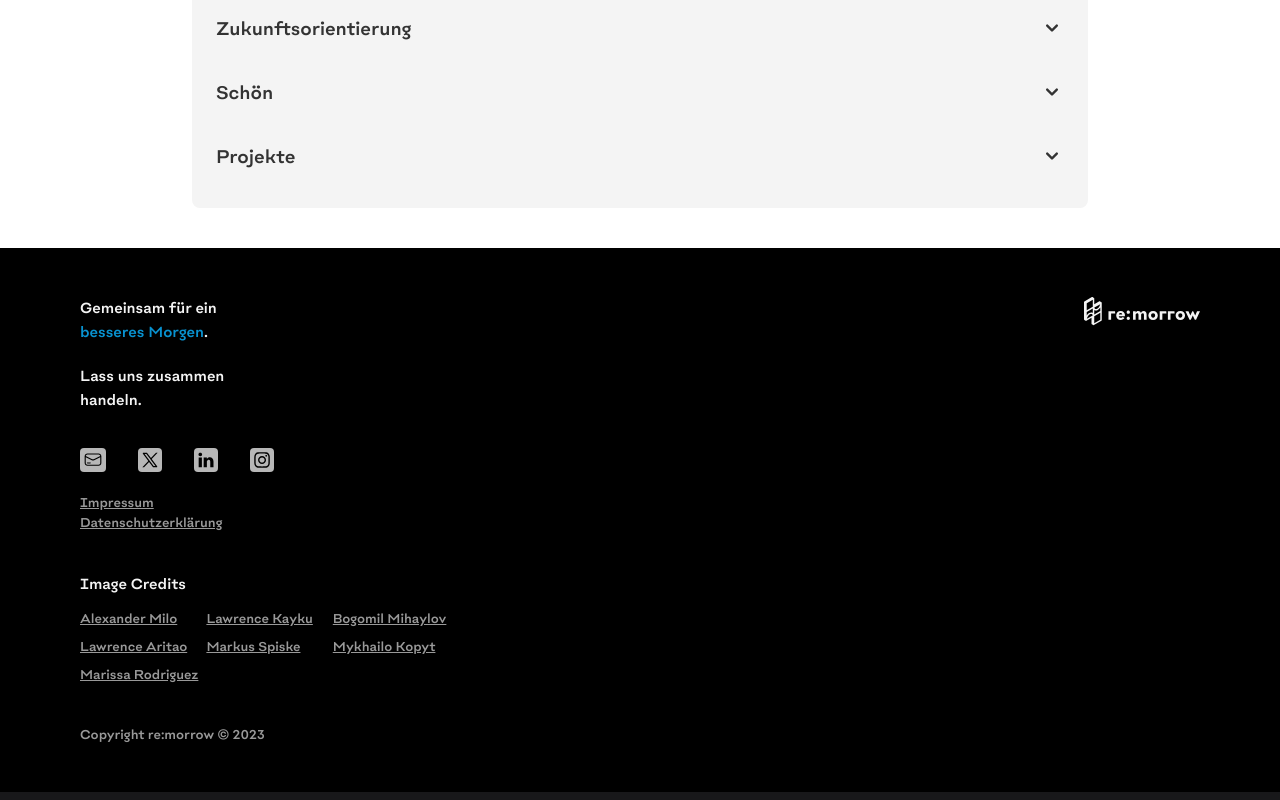
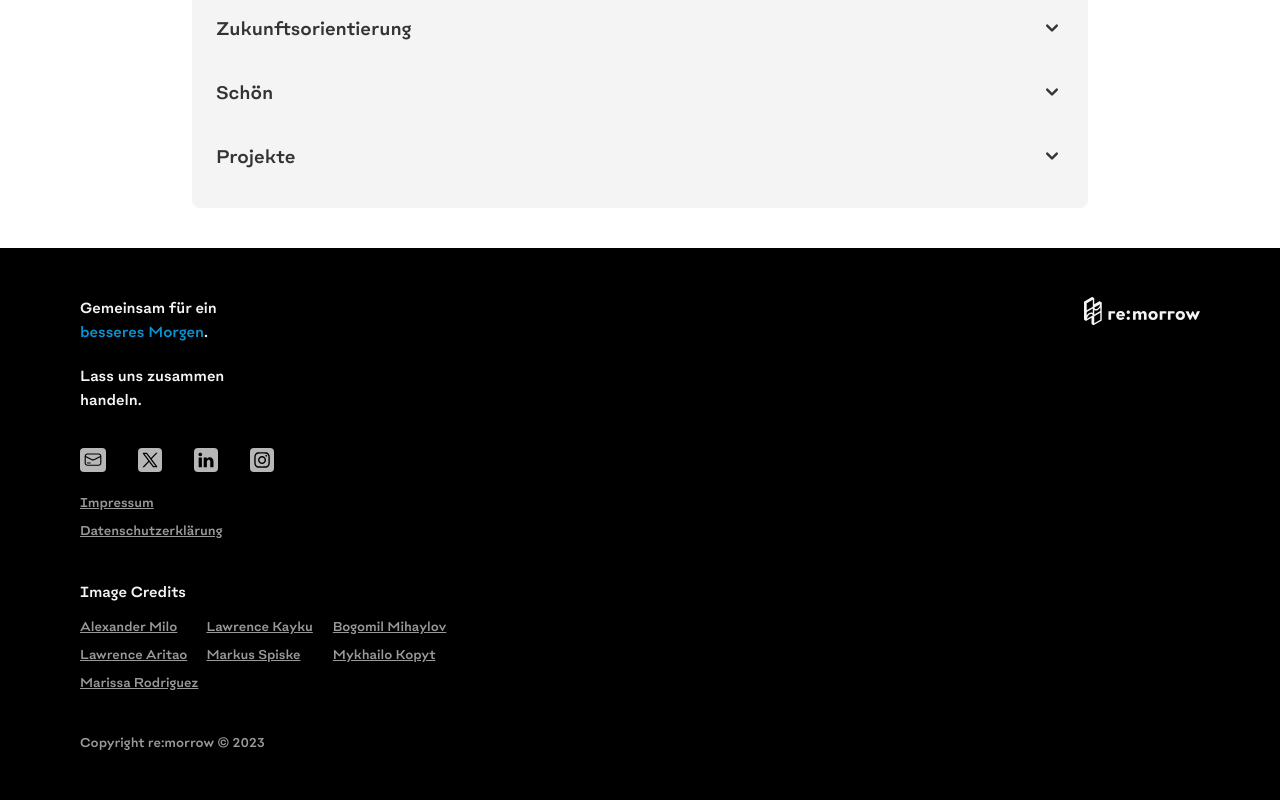
Before and after one commit to maroluke/remorrow, a Vue app: page /glossar in a window 1280 px wide. Shown: the part 652-1452 px from the top of the page. Built offline with nearby package versions, Linux system fonts and the light colour scheme.

Commit message:
style: add gap

```diff
--- a/src/components/AppFooter.vue
+++ b/src/components/AppFooter.vue
@@ -121,7 +121,7 @@ export default {
 					class="contact-icons flex w-full gap-8 drop-shadow mt-4"
 				></div>
 
-				<div class="text-moon">
+				<div class="text-moon flex flex-col 2xs:gap-2">
 					<RouterLink to="/impressum" class="underline font-medium text-sm block">Impressum</RouterLink>
 					<RouterLink to="/datenschutz" class="underline font-medium text-sm block">Datenschutzerklärung</RouterLink>
 				</div>
```
